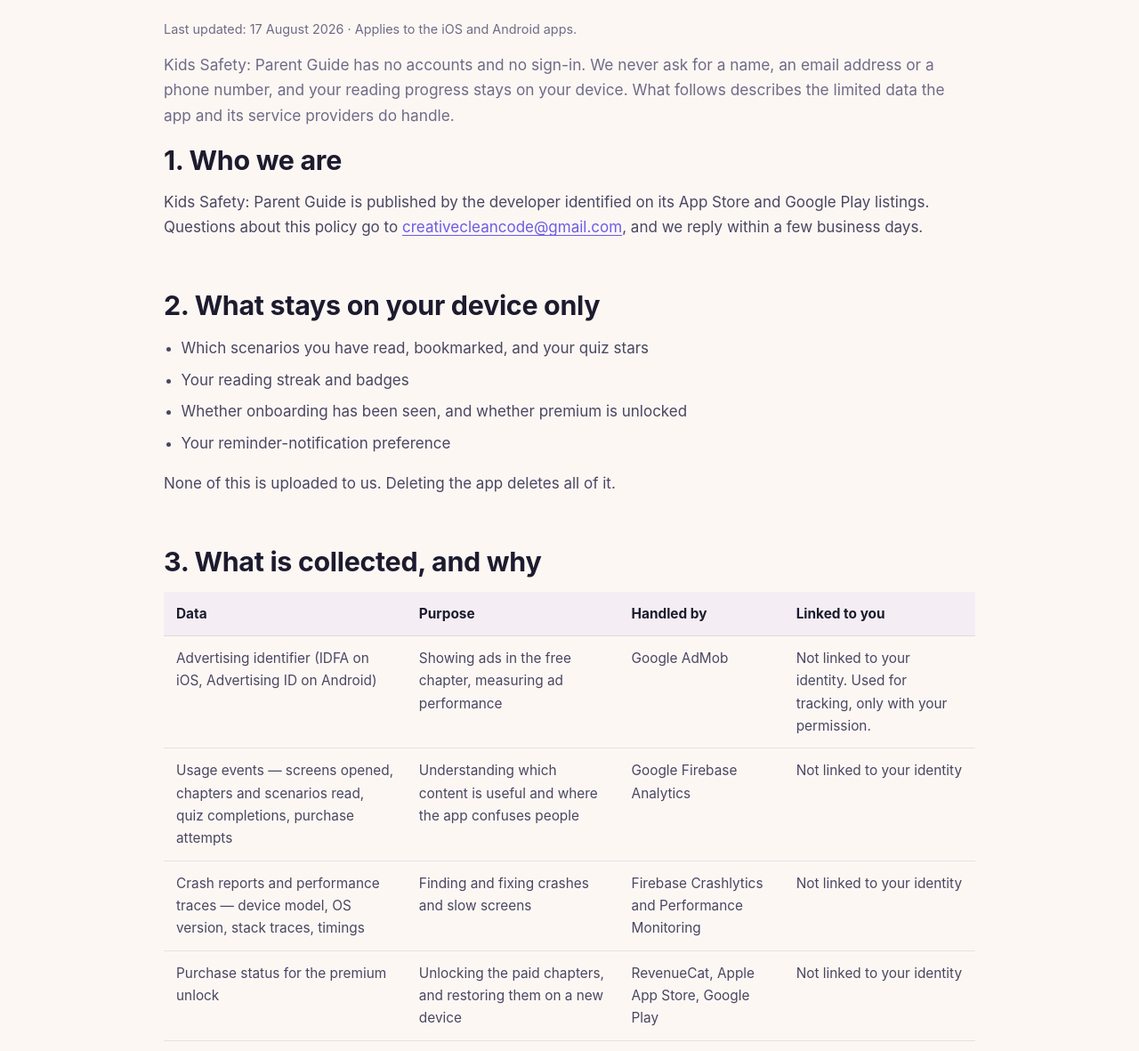
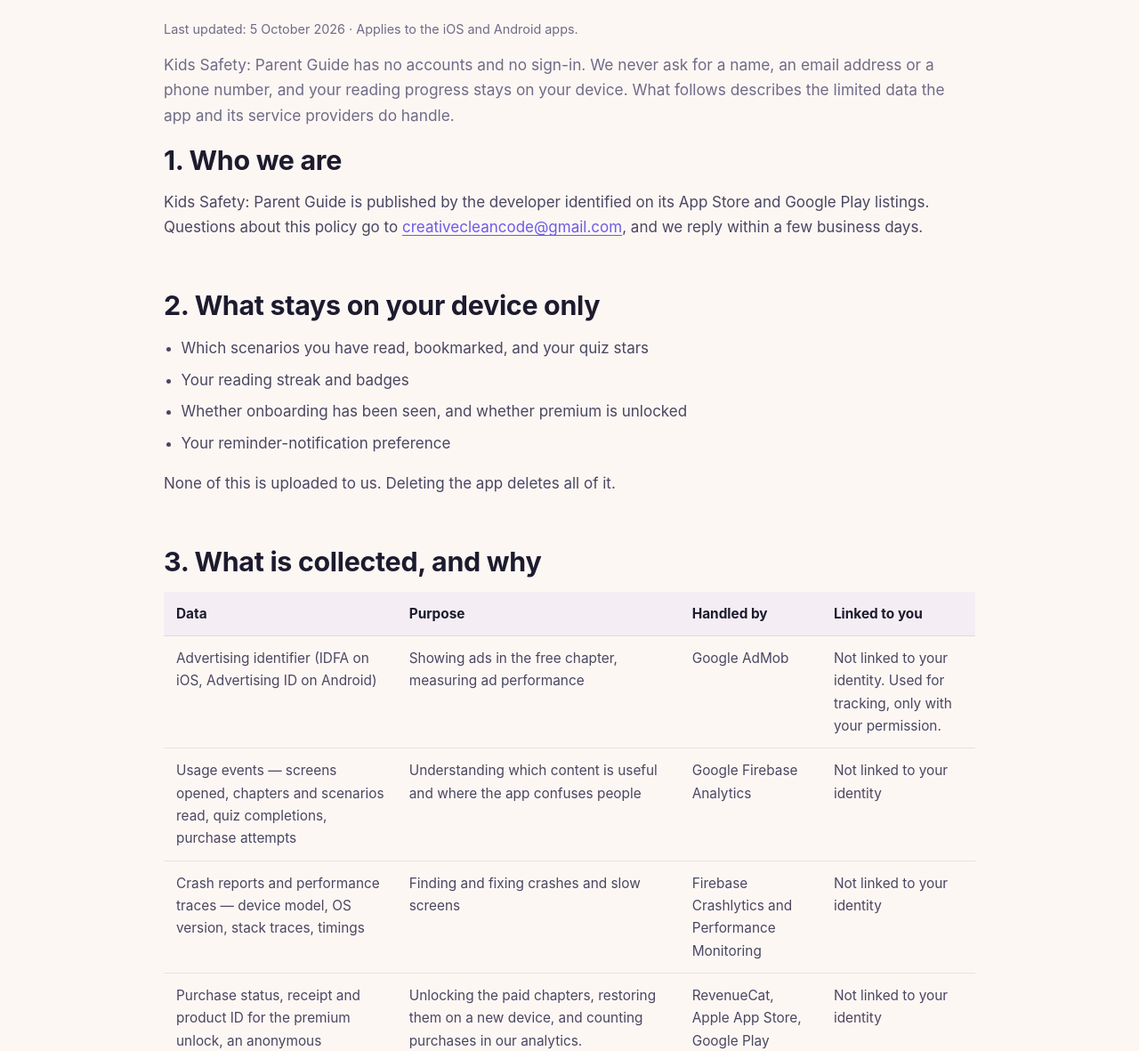
Before and after one commit to shawon1fb/Kids-Safety-web, a plain HTML site: page privacy.html in a window 1280 px wide. Shown: the part 128-1309 px from the top of the page at 89% size. Drawn offline with Linux system fonts and the light colour scheme.

Commit message:
docs: disclose the Firebase app instance ID shared with RevenueCat
The iOS app now forwards the Firebase app instance ID to RevenueCat so
purchase events can be counted in analytics, matching the Android app, and
has RevenueCat's own device-identifier collection switched off. The purchase
row of the policy says both, and the last-updated date moves to today.

Co-Authored-By: Claude Opus 5.5 <noreply@anthropic.com>

```diff
--- a/privacy.html
+++ b/privacy.html
@@ -27,7 +27,7 @@
 <main class="wrap">
 
     <h1>Privacy Policy</h1>
-    <p class="updated">Last updated: 17 August 2026 · Applies to the iOS and Android apps.</p>
+    <p class="updated">Last updated: 5 October 2026 · Applies to the iOS and Android apps.</p>
 
     <p class="lede">
         Kids Safety: Parent Guide has no accounts and no sign-in. We never ask
@@ -91,8 +91,8 @@
                         <td>Not linked to your identity</td>
                     </tr>
                     <tr>
-                        <td>Purchase status for the premium unlock</td>
-                        <td>Unlocking the paid chapters, and restoring them on a new device</td>
+                        <td>Purchase status, receipt and product ID for the premium unlock, an anonymous purchase ID that RevenueCat creates, and the Firebase app instance ID</td>
+                        <td>Unlocking the paid chapters, restoring them on a new device, and counting purchases in our analytics. RevenueCat's own collection of advertising and device identifiers is switched off in this app.</td>
                         <td>RevenueCat, Apple App Store, Google Play</td>
                         <td>Not linked to your identity</td>
                     </tr>
```
